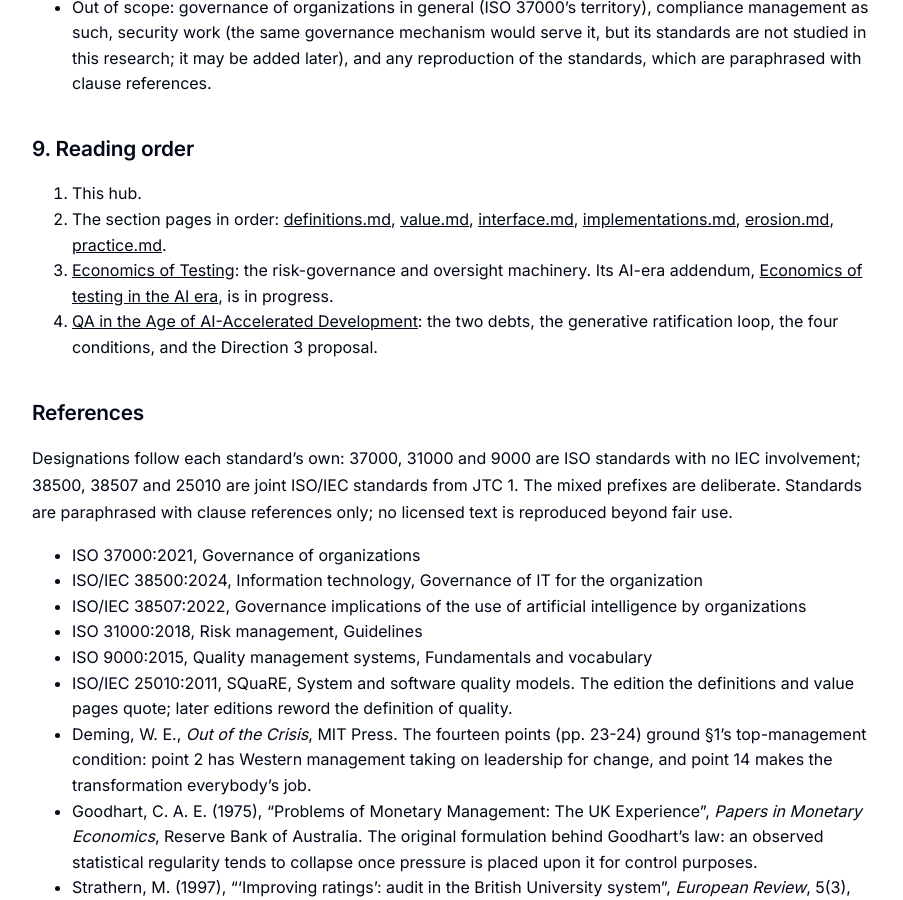
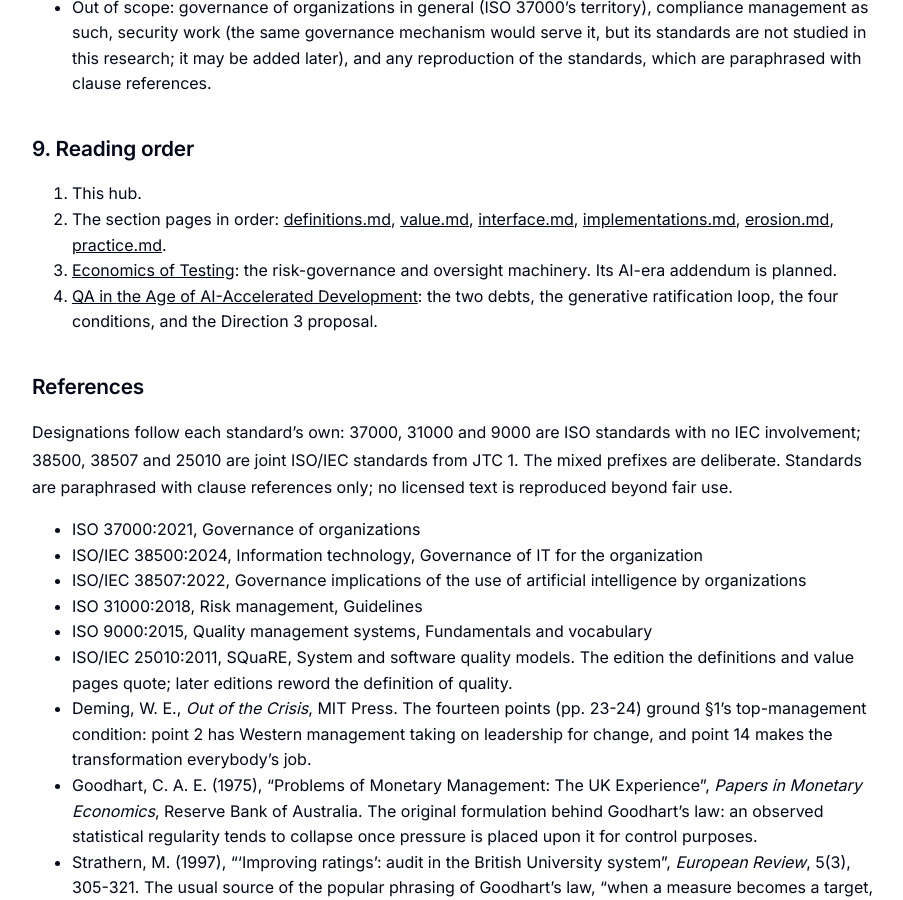
Before and after one commit to BeyondQuality/beyondquality, a Jekyll site: the page built from research/quality-governance/quality-governance.md, in a window 1280 px wide and 900 px high, scrolled down 3493 px. Shown: the whole window, without its empty margins (184-1087 px from the left). Built offline with Jekyll 4.4.1, drawn with Linux system fonts in a browser that asks for light colours; our own code applies the rules of GitHub Pages for plain Markdown files.

Commit message:
decided to do economics of testing addendum a bit later

```diff
--- a/research/quality-governance/quality-governance.md
+++ b/research/quality-governance/quality-governance.md
@@ -71,7 +71,7 @@ The practice layer, per role: what each role gains next to what each must do; th
 
 1. This hub.
 2. The section pages in order: [definitions.md](definitions.md), [value.md](value.md), [interface.md](interface.md), [implementations.md](implementations.md), [erosion.md](erosion.md), [practice.md](practice.md).
-3. [Economics of Testing](../testing_economics/testing_economics.md): the risk-governance and oversight machinery. Its AI-era addendum, [Economics of testing in the AI era](../testing_economics/ai-era.md), is in progress.
+3. [Economics of Testing](../testing_economics/testing_economics.md): the risk-governance and oversight machinery. Its AI-era addendum is planned.
 4. [QA in the Age of AI-Accelerated Development](../ai-era-testing/analysis.md): the two debts, the generative ratification loop, the four conditions, and the Direction 3 proposal.
 
 ## References
```
